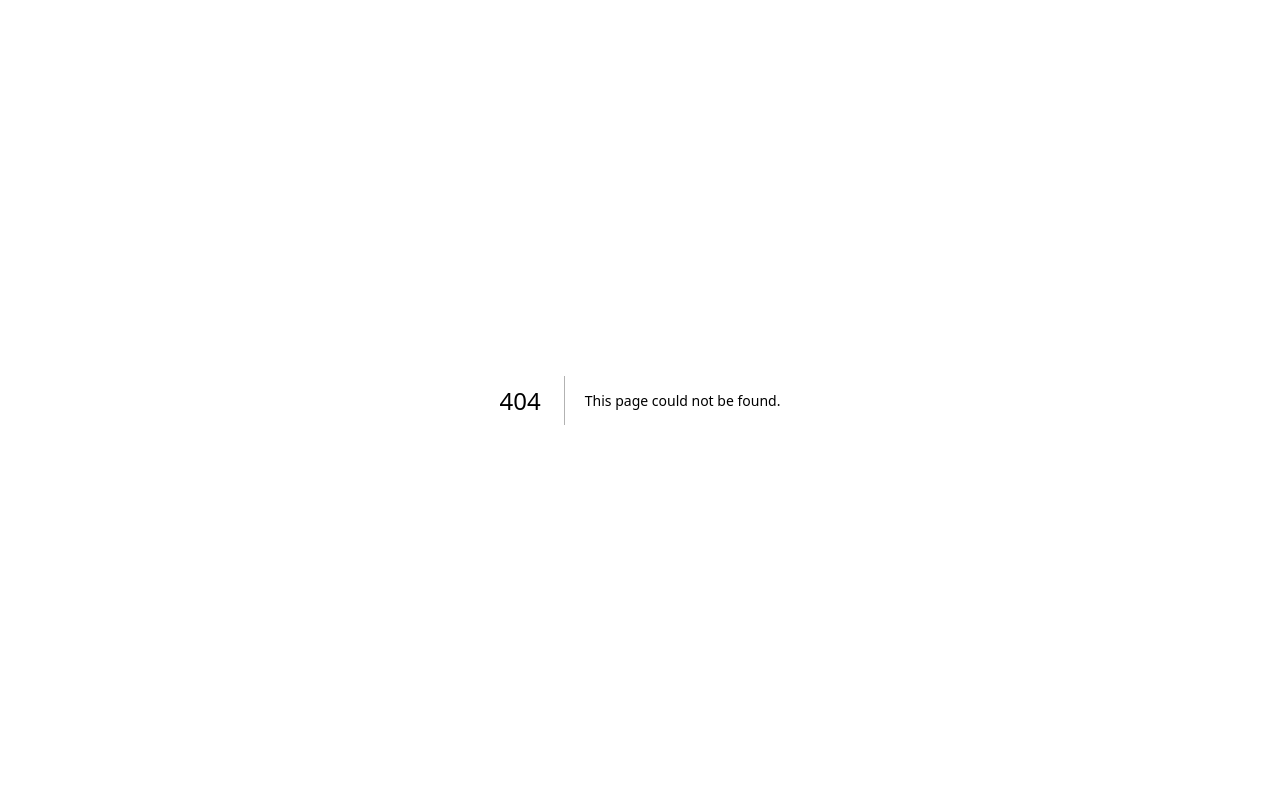
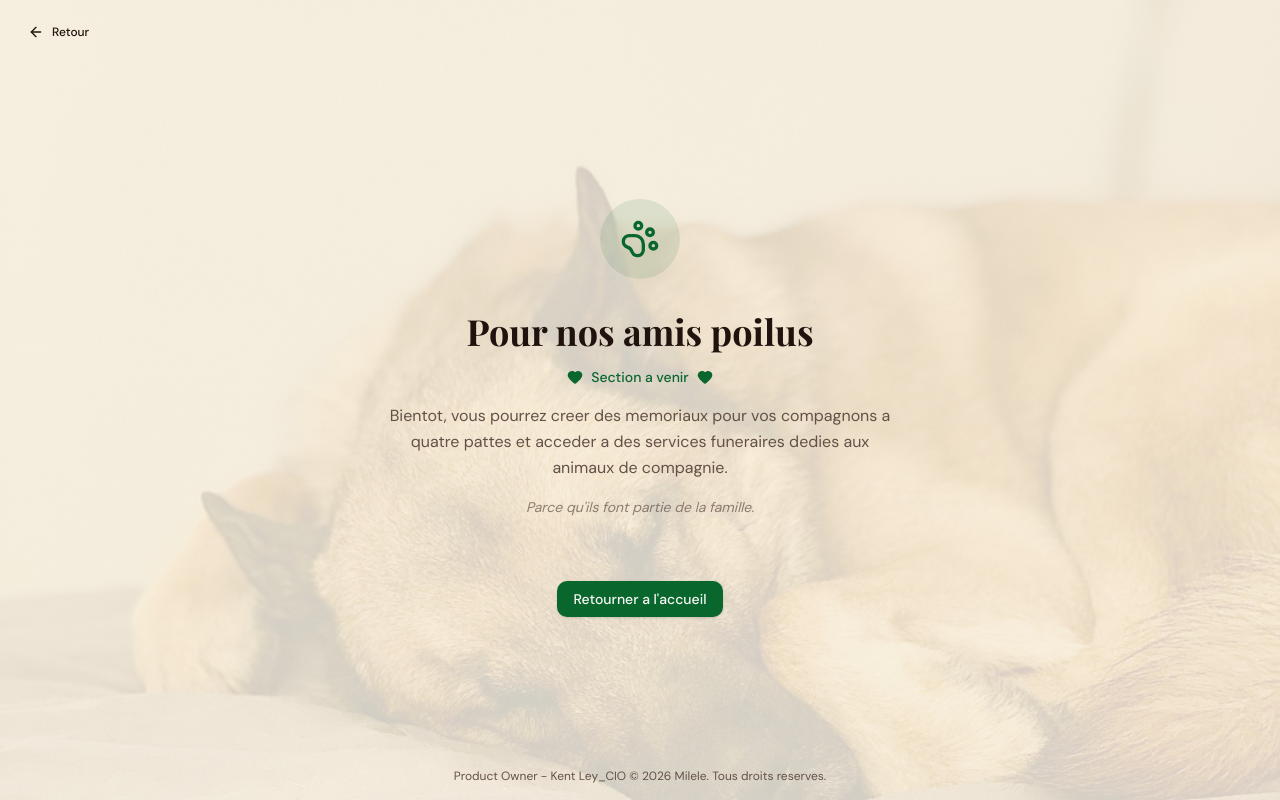
Before and after one commit to kentleyk-ui/milele4ever, a Next.js app: page /pets in a window 1280 px wide. Before the commit this address had no page. Built offline with nearby package versions, Linux system fonts and the light colour scheme; a web font is replaced by a local one.

Commit message:
feat: add temporary pets page with redirect
Create /pets page with placeholder content and update homepage link.

Co-authored-by: kentley <226204974+kentleyk-ui@users.noreply.github.com>

```diff
--- /dev/null
+++ b/app/pets/page.tsx
@@ -0,0 +1,75 @@
+import Link from "next/link"
+import { Button } from "@/components/ui/button"
+import { ArrowLeft, PawPrint, Heart } from "lucide-react"
+
+export default function PetsPage() {
+  return (
+    <div className="relative min-h-screen flex flex-col">
+      {/* Background image with overlay */}
+      <div
+        className="absolute inset-0 bg-cover bg-center bg-no-repeat"
+        style={{ backgroundImage: "url('/images/sultan.jpg')" }}
+      >
+        <div className="absolute inset-0 bg-background/85 dark:bg-background/90" />
+      </div>
+
+      {/* Content */}
+      <div className="relative z-10 flex-1 flex flex-col">
+        {/* Header */}
+        <header className="p-4">
+          <Button variant="ghost" size="sm" asChild>
+            <Link href="/" className="gap-2">
+              <ArrowLeft className="h-4 w-4" />
+              Retour
+            </Link>
+          </Button>
+        </header>
+
+        {/* Main content */}
+        <main className="flex-1 flex flex-col items-center justify-center px-4 text-center">
+          <div className="max-w-lg mx-auto space-y-8">
+            <div className="flex justify-center">
+              <div className="h-20 w-20 rounded-full bg-primary/10 flex items-center justify-center">
+                <PawPrint className="h-10 w-10 text-primary" />
+              </div>
+            </div>
+
+            <div className="space-y-4">
+              <h1 className="font-serif text-3xl md:text-4xl font-bold text-foreground">
+                Pour nos amis poilus
+              </h1>
+
+              <div className="flex items-center justify-center gap-2 text-primary">
+                <Heart className="h-4 w-4 fill-current" />
+                <span className="text-sm font-medium">Section a venir</span>
+                <Heart className="h-4 w-4 fill-current" />
+              </div>
+
+              <p className="text-muted-foreground leading-relaxed">
+                Bientot, vous pourrez creer des memoriaux pour vos compagnons a quatre pattes
+                et acceder a des services funeraires dedies aux animaux de compagnie.
+              </p>
+
+              <p className="text-sm text-muted-foreground/70 italic">
+                Parce qu{"'"}ils font partie de la famille.
+              </p>
+            </div>
+
+            <Button asChild className="mt-8">
+              <Link href="/">
+                Retourner a l{"'"}accueil
+              </Link>
+            </Button>
+          </div>
+        </main>
+
+        {/* Footer */}
+        <footer className="p-4 text-center">
+          <p className="text-xs text-muted-foreground">
+            Product Owner - Kent Ley_CIO © {new Date().getFullYear()} Milele. Tous droits reserves.
+          </p>
+        </footer>
+      </div>
+    </div>
+  )
+}
--- a/components/landing/services-preview.tsx
+++ b/components/landing/services-preview.tsx
@@ -1,19 +1,20 @@
+import Link from "next/link"
 import { Flower2, Car, ScrollText, PawPrint, UtensilsCrossed, Building } from "lucide-react"
 
 const services = [
-  { icon: Building, label: "Salons funeraires", description: "Maisons funeraires et crematoriums" },
-  { icon: Flower2, label: "Fleuristes", description: "Arrangements floraux et couronnes" },
-  { icon: UtensilsCrossed, label: "Traiteurs", description: "Receptions et repas commemoratifs" },
-  { icon: ScrollText, label: "Notaires", description: "Services juridiques et succession" },
-  { icon: Car, label: "Transport", description: "Services de transport funeraire" },
-  { icon: PawPrint, label: "Pour nos amis poilus", description: "Services funeraires pour animaux" },
+  { icon: Building, label: "Salons funeraires", description: "Maisons funeraires et crematoriums", href: "#" },
+  { icon: Flower2, label: "Fleuristes", description: "Arrangements floraux et couronnes", href: "#" },
+  { icon: UtensilsCrossed, label: "Traiteurs", description: "Receptions et repas commemoratifs", href: "#" },
+  { icon: ScrollText, label: "Notaires", description: "Services juridiques et succession", href: "#" },
+  { icon: Car, label: "Transport", description: "Services de transport funeraire", href: "#" },
+  { icon: PawPrint, label: "Pour nos amis poilus", description: "Services funeraires pour animaux", href: "/pets" },
 ]
 
 export function ServicesPreview() {
   return (
     <section className="py-16 px-4 bg-muted/50">
       <div className="max-w-4xl mx-auto text-center">
-        <h2 className="text-2xl font-bold tracking-tight sm:text-3xl mb-4">
+        <h2 className="font-serif text-2xl font-bold tracking-tight sm:text-3xl mb-4">
           Tous les services au meme endroit
         </h2>
         <p className="text-muted-foreground mb-10 max-w-2xl mx-auto">
@@ -23,13 +24,14 @@ export function ServicesPreview() {
 
         <div className="grid grid-cols-2 md:grid-cols-3 gap-4">
           {services.map((service) => (
-            <div
+            <Link
               key={service.label}
-              className="flex flex-col items-center p-4 rounded-lg bg-background border hover:border-primary/50 transition-colors"
+              href={service.href}
+              className="flex flex-col items-center p-4 rounded-lg bg-background border hover:border-primary/50 hover:shadow-md transition-all"
             >
               <service.icon className="h-8 w-8 text-primary mb-3" />
               <span className="font-medium text-sm">{service.label}</span>
-            </div>
+            </Link>
           ))}
         </div>
       </div>
```
